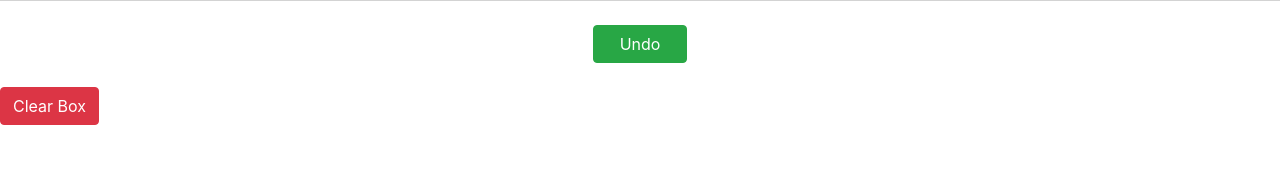
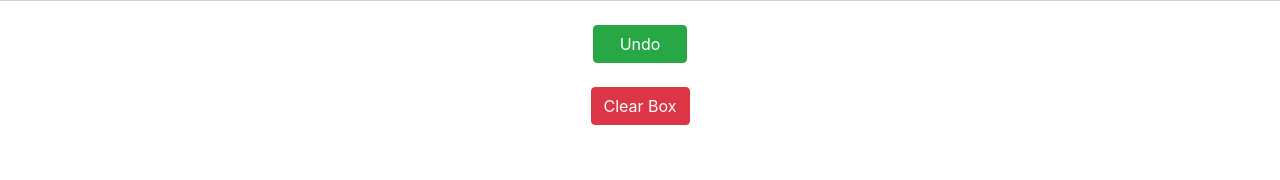
Before and after one commit to Vidit-jindal/Text-Editor, a PHP site: page / in a window 1280 px wide. Shown: the part 620-800 px from the top of the page. Run offline with PHP 8.4, Linux system fonts and the light colour scheme.

Commit message:
Update style.css

```diff
--- a/style.css
+++ b/style.css
@@ -23,3 +23,7 @@ body {
     margin:auto;
     display:block;
 }
+#clear{
+    margin:auto;
+    display:block;
+}
```
